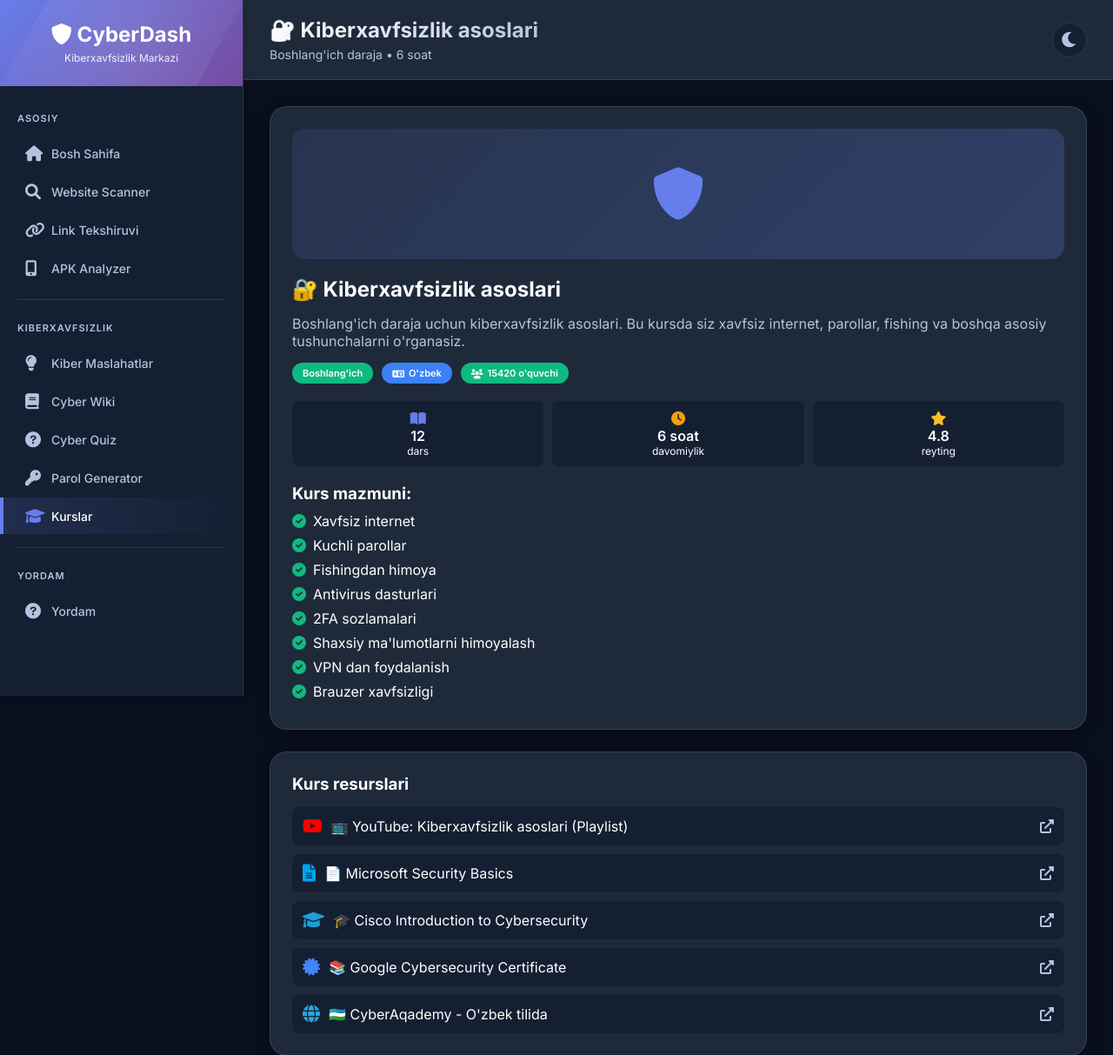
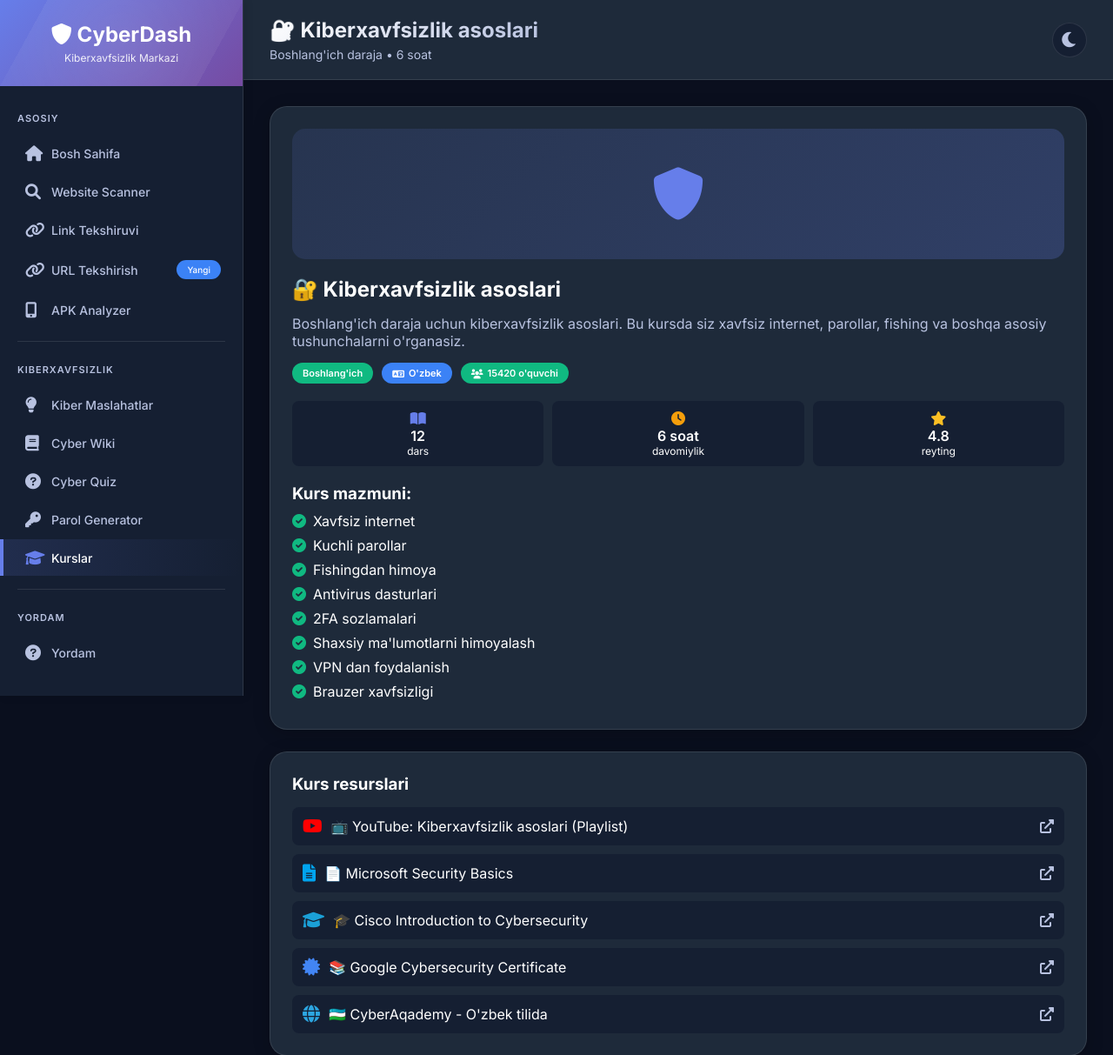
Before and after one commit to ISMATBEK/Sayt_xafsizligi, a Flask app: page /course/1 in a window 1280 px wide. Shown: the top 1213 px of the page at 87% size. Run offline with Flask 3, Linux system fonts and the light colour scheme.

Commit message:
Update base.html

```diff
--- a/Sayt xafsizligi/templates/base.html
+++ b/Sayt xafsizligi/templates/base.html
@@ -542,7 +542,11 @@
                 <i class="fas fa-link"></i>
                 <span>Link Tekshiruvi</span>
             </a>
-
+            <a href="{{ url_for('url_checker') }}" class="menu-item {% if active_page == 'url_checker' %}active{% endif %}">
+    <i class="fas fa-link"></i>
+    <span>URL Tekshirish</span>
+    <span class="badge badge-info" style="margin-left: auto; font-size: 10px;">Yangi</span>
+</a>
             <a href="{{ url_for('apk_analyzer') }}" class="menu-item {% if active_page == 'apk_analyzer' %}active{% endif %}">
                 <i class="fas fa-mobile-alt"></i>
                 <span>APK Analyzer</span>
```
